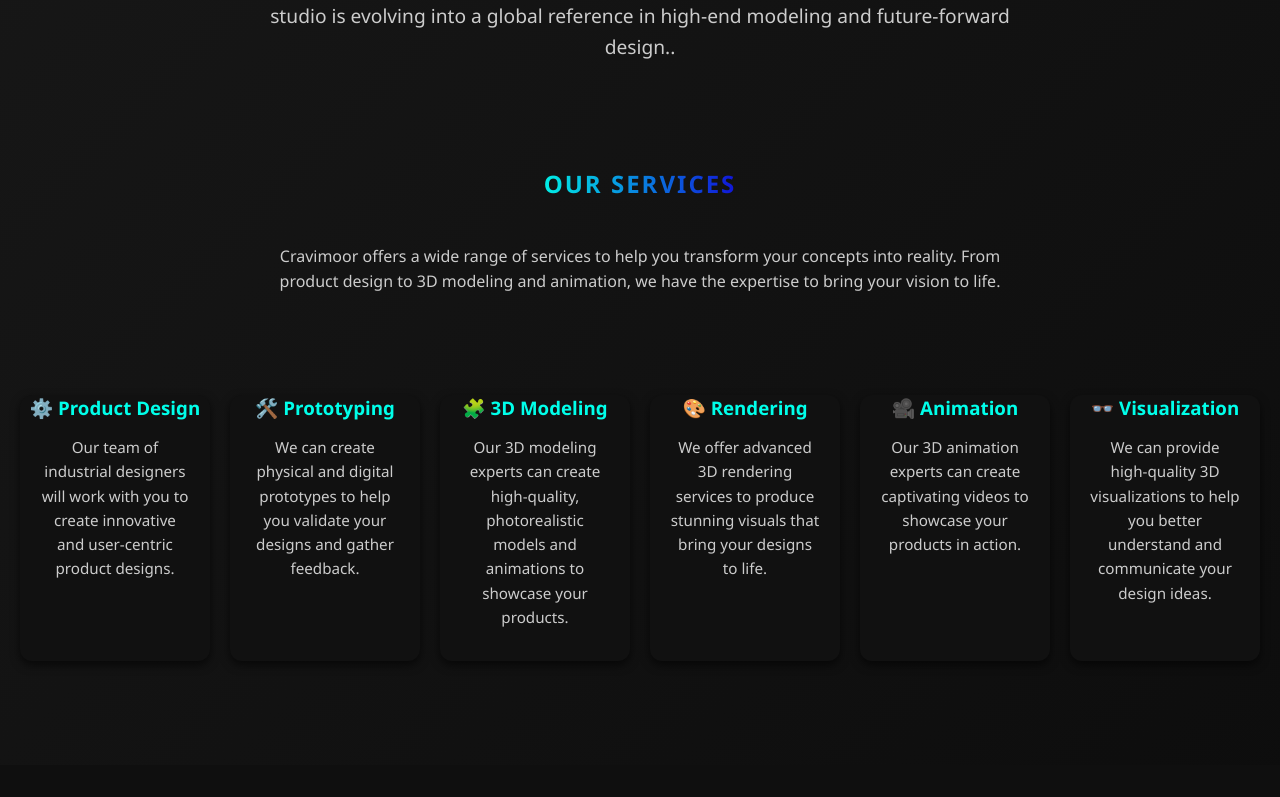
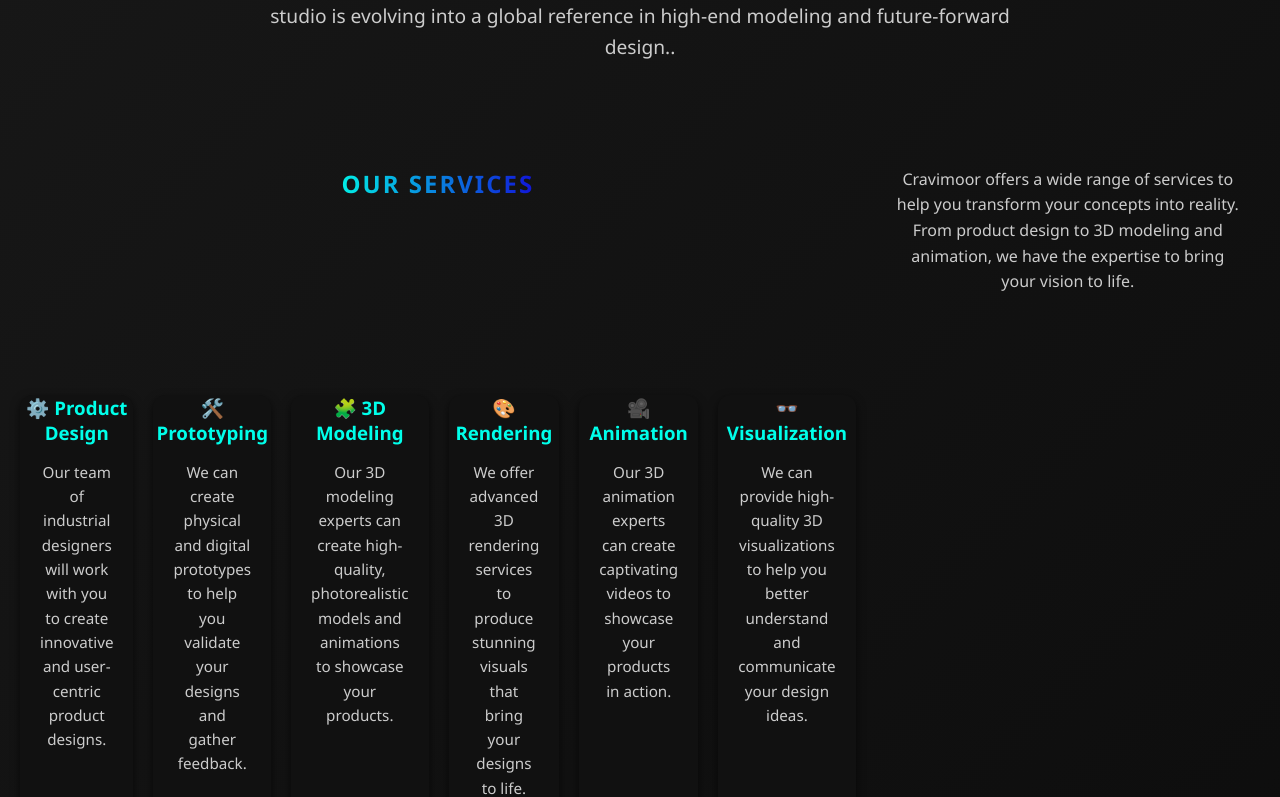
Before and after one commit to Walidghidhaoui/CRAVIMOOR, a React (Create React App) app: page / in a window 1280 px wide. Shown: the part 5369-6166 px from the top of the page. Built offline with nearby package versions, Linux system fonts and the light colour scheme.

Commit message:
Mise à jour globale

```diff
--- a/src/App.css
+++ b/src/App.css
@@ -633,7 +633,7 @@ header {
 /* === SERVICES SECTION === */
 .our-services {
   display: grid;
-  grid-template-columns: 1fr;
+  grid-template-columns: repeat(2, 1fr);
   gap: 20px;
   padding: 40px 20px;
   justify-items: center;
```
